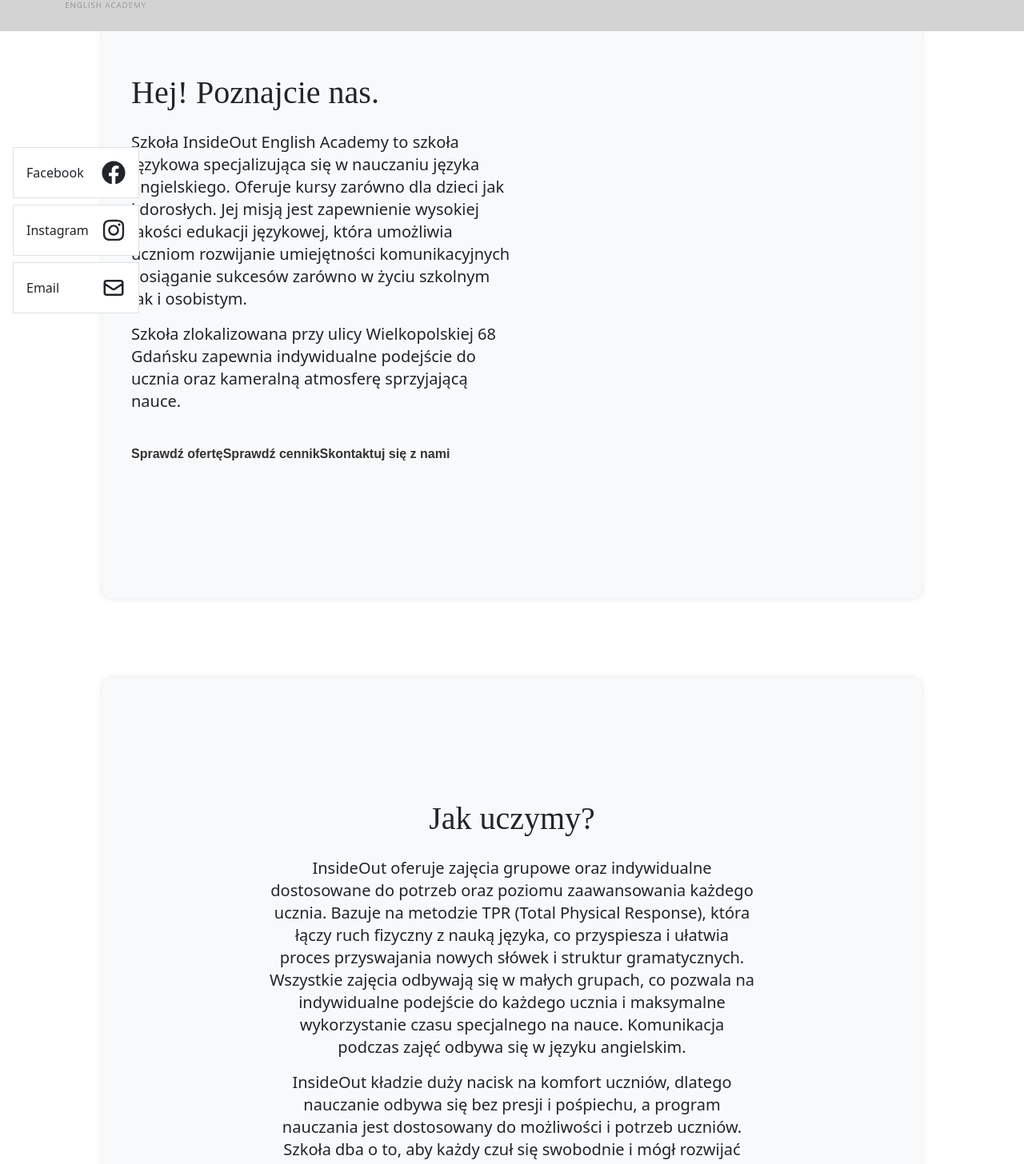
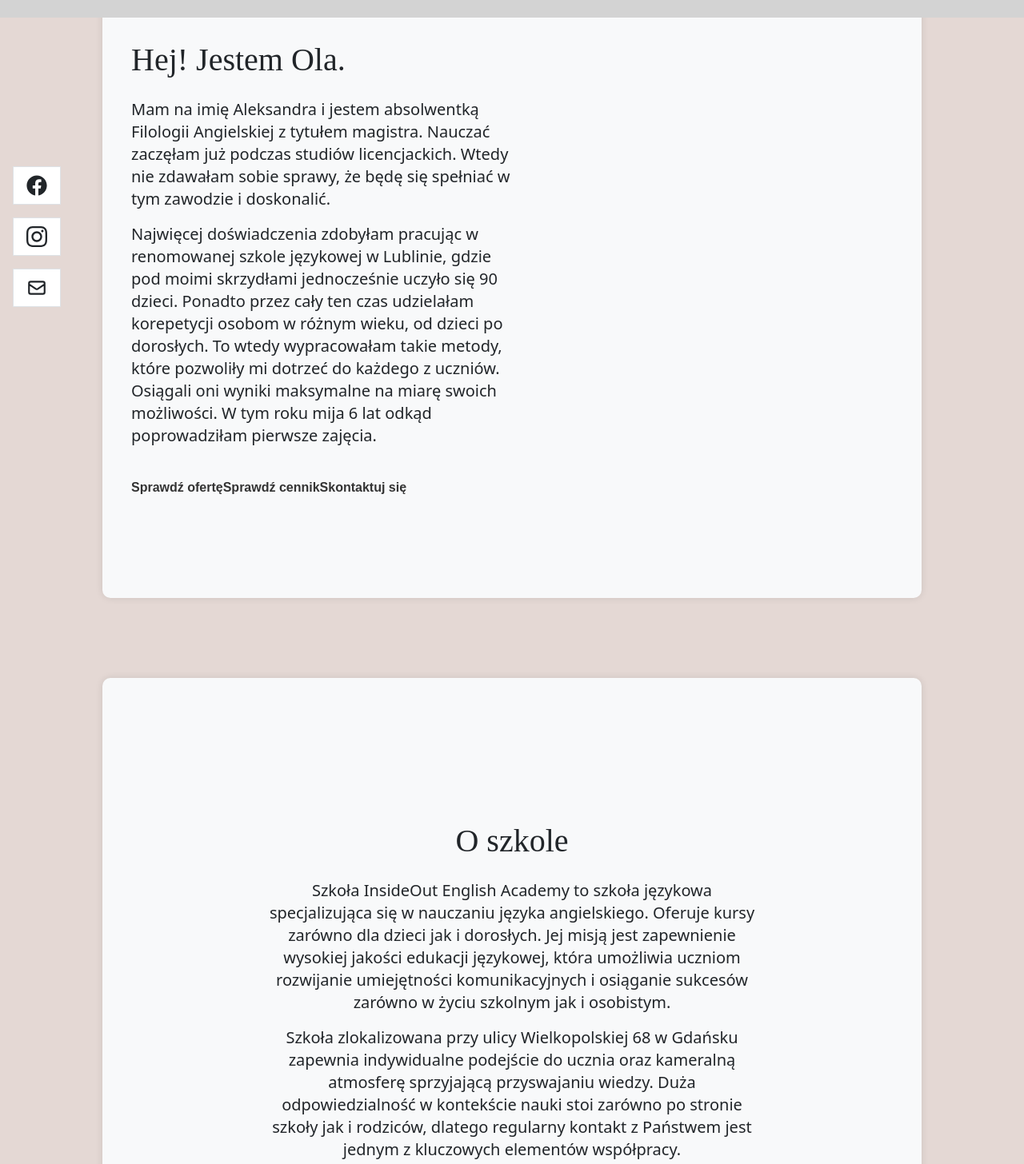
Before and after one commit to PatrycjaBochnak/Angielski, a React (Create React App) app: page / in a window 1280 px wide. Shown: the part 100-1556 px from the top of the page at 80% size. Built offline with nearby package versions, Linux system fonts and the light colour scheme.

Commit message:
add content

```diff
--- a/src/App.js
+++ b/src/App.js
@@ -6,6 +6,7 @@ import Pricing from "./pages/Pricing";
 import Reviews from "./pages/Reviews";
 import Welcome from "./pages/Welcome";
 import logo from "./asstes/images/logo-pion.png";
+import About from "./pages/About";
 
 function App() {
   return (
@@ -21,7 +22,7 @@ function App() {
           textAlign: "center",
           fontSize: "24px",
           backgroundColor: "#F5F5DC",
-          color: "purple",
+          color: "#572B86",
         }}
       >
         <img
@@ -40,11 +41,12 @@ function App() {
         <p>
           <span style={{ fontWeight: "bold"}}>Telefon: </span>+48 727-938-163
         </p>
-      </div>
-      <div style={{ display: "none" }}> */}
+      </div> */}
+      {/* {/* <div style={{ display: "none" }}> */}
         <div className="App">
           <Layout>
             <Welcome />
+            <About />
             <HowITeach />
             <Offer />
             <Pricing />
--- a/src/components/ContactForm.jsx
+++ b/src/components/ContactForm.jsx
@@ -5,15 +5,11 @@ const ContactForm = () => {
   return (
     <div className="row justify-content-center">
       <div className="p-3 border rounded bg-light">
-            <p className="text-gray-700 lead">
-              Feel free to submit the form below or reach out via email -{" "}
-              <span className="font-weight-bold">test@test.com</span>
-            </p>
         <div className="mb-3">
           <input
             className="form-control"
             type="text"
-                placeholder="Name"
+            placeholder="Imię"
             name="name"
           />
         </div>
@@ -21,20 +17,20 @@ const ContactForm = () => {
           <input
             className="form-control"
             type="email"
-                placeholder="Email"
+            placeholder="Wpisz swój e-mail"
             name="email"
           />
         </div>
         <div className="mb-3">
           <textarea
             className="form-control"
-                placeholder="Message"
+            placeholder="Napisz wiadomość"
             name="message"
             rows="5"
           ></textarea>
         </div>
         <button type="submit" className="btn btn-primary px-4 py-3 mt-3">
-              Send message
+          Wyślij
         </button>
       </div>
     </div>
--- a/src/index.css
+++ b/src/index.css
@@ -26,3 +26,7 @@ body {
 footer {
   margin-top: auto;
 }
+.App {
+  background-color: #E4D8D4;
+  background-repeat: repeat;
+}
--- a/src/layout/Navigation.jsx
+++ b/src/layout/Navigation.jsx
@@ -6,7 +6,7 @@ import NavButtons from "../components/NavButtons";
 import "../styles/custom.css";
 import { FaFacebook, FaInstagram } from "react-icons/fa";
 import { HiOutlineMail } from "react-icons/hi";
-import logo2 from "../asstes/images/logo-pion2.png";
+import logo2 from "../asstes/images/logo-poziom.png";
 
 const Navigation = () => {
   return (
@@ -17,7 +17,7 @@ const Navigation = () => {
           src={logo2}
           alt="Logo"
           style={{
-            width: "100px",
+            width: "200px",
             height: "auto",
           }}
         /></Navbar.Brand>
@@ -28,6 +28,7 @@ const Navigation = () => {
           <Navbar.Collapse className="justify-content-end">
             <Nav style={{ gap: "2em", fontSize: "22.5px", cursor: "pointer" }}>
               <NavButtons source="start" linkName="Start" />
+              <NavButtons source="about" linkName="O szkole" />
               <NavButtons source="how-i-teach" linkName="Jak uczymy?" />
               <NavButtons source="offer" linkName="Oferta" />
               <NavButtons source="pricing" linkName="Cennik" />
@@ -38,32 +39,35 @@ const Navigation = () => {
         </Container>
       </Navbar>
       <Container className="mt-5">
-        <div className="d-flex flex-col list-group translate-middle-y start-0 top-50 p-3 position-fixed">
+      <div className="d-flex flex-column list-group translate-middle-y start-0 top-50 p-3 position-fixed">
         <ul className="list-unstyled">
           <li>
             <a
-                className="list-group-item d-flex p-3 justify-content-between align-items-center text-dark mb-2"
-                href="https://www.linkedin.com/in/patrycja-bochnak-779a931a7/"
+              className="list-group-item d-flex my-3 justify-content-between align-items-center text-dark mb-2 social-link"
+              href="https://www.facebook.com/profile.php?id=61562394448294"
+              target="_blank"
             >
-                <span style={{ marginRight: "rem" }}>Facebook</span>{" "}
+              <span className="link-text">Facebook</span>
               <FaFacebook size={30} />
             </a>
           </li>
           <li>
             <a
-                className="list-group-item d-flex p-3 justify-content-between align-items-center text-dark mb-2"
-                href="https://github.com/PatrycjaBochnak"
+              className="list-group-item d-flex my-3 justify-content-between align-items-center text-dark mb-2 social-link"
+              href="https://www.instagram.com/insideout.englishacademy/"
+              target="_blank"
             >
-                <span style={{ marginRight: "1rem" }}>Instagram </span>{" "}
+              <span className="link-text">Instagram</span>
               <FaInstagram size={30} />
             </a>
           </li>
           <li>
             <a
-                className="list-group-item d-flex p-3 justify-content-between align-items-center text-dark mb-2"
-                href="mailto:patrycjabochnak@protonmail.com"
+              className="list-group-item d-flex my-3 justify-content-between align-items-center text-dark mb-2 social-link"
+              href="mailto:biuro@szkolainsideout.pl"
+              target="_blank"
             >
-                <span style={{ marginRight: "1rem" }}>Email</span>{" "}
+              <span className="link-text">Email</span>
               <HiOutlineMail size={30} />
             </a>
           </li>
--- /dev/null
+++ b/src/pages/About.jsx
@@ -0,0 +1,39 @@
+import React from "react";
+
+const About = () => {
+  return (
+    <div
+      name="about"
+      className="vh-100 bg-light d-flex flex-column justify-content-center align-items-center component-style"
+    >
+      <div className="container text-center">
+        <div className="row">
+          <div className="col-lg-8 mx-auto p-4">
+            <h1 className="mb-4" style={{ fontFamily: "Montserrat" }}>
+              O szkole
+            </h1>
+            <p className="lead">
+              Szkoła InsideOut English Academy to szkoła językowa specjalizująca
+              się w nauczaniu języka angielskiego. Oferuje kursy zarówno dla
+              dzieci jak i dorosłych. Jej misją jest zapewnienie wysokiej
+              jakości edukacji językowej, która umożliwia uczniom rozwijanie
+              umiejętności komunikacyjnych i osiąganie sukcesów zarówno w życiu
+              szkolnym jak i osobistym.
+            </p>
+            <p className="lead">
+              {" "}
+              Szkoła zlokalizowana przy ulicy Wielkopolskiej 68 w Gdańsku
+              zapewnia indywidualne podejście do ucznia oraz kameralną atmosferę
+              sprzyjającą przyswajaniu wiedzy. Duża odpowiedzialność w
+              kontekście nauki stoi zarówno po stronie szkoły jak i rodziców,
+              dlatego regularny kontakt z Państwem jest jednym z kluczowych
+              elementów współpracy.
+            </p>
+          </div>
+        </div>
+      </div>
+    </div>
+  );
+};
+
+export default About;
--- a/src/pages/Welcome.jsx
+++ b/src/pages/Welcome.jsx
@@ -3,30 +3,52 @@ import Container from "react-bootstrap/Container";
 import NavButtons from "../components/NavButtons";
 
 const Welcome = () => {
+  const buttonStyle = {
+    cursor: 'pointer',
+    marginRight: '1em',
+    color: 'pink'
+  };
+
   return (
     <div
       name="start"
       className="vh-100 bg-light d-flex flex-column justify-content-center align-items-center p-4 component-style"
     >
       <Container>
-        <h1 className="mb-4" style={{fontFamily:"Montserrat"}}>Hej! Poznajcie nas.</h1>
-        <p className="lead" style={{width:"50%"}}>
-              Szkoła InsideOut English Academy to szkoła językowa specjalizująca
-              się w nauczaniu języka angielskiego. Oferuje kursy zarówno dla
-              dzieci jak i dorosłych. Jej misją jest zapewnienie wysokiej
-              jakości edukacji językowej, która umożliwia uczniom rozwijanie
-              umiejętności komunikacyjnych i osiąganie sukcesów zarówno w życiu
-              szkolnym jak i osobistym.
-            </p>
-            <p className="lead" style={{width:"50%"}}>
-              Szkoła zlokalizowana przy ulicy Wielkopolskiej 68 Gdańsku zapewnia
-              indywidualne podejście do ucznia oraz kameralną atmosferę
-              sprzyjającą nauce.
-            </p>
-        <div className="py-4">
-        <NavButtons source="offer" linkName="Sprawdź ofertę" />
-        <NavButtons source="pricing" linkName="Sprawdź cennik" />
-        <NavButtons source="contact" linkName="Skontaktuj się z nami" />
+        <h1 className="mb-4" style={{ fontFamily: "Montserrat" }}>
+          Hej! Jestem Ola.
+        </h1>
+        <p className="lead" style={{ width: "50%" }}>
+          Mam na imię Aleksandra i jestem absolwentką Filologii Angielskiej z
+          tytułem magistra. Nauczać zaczęłam już podczas studiów licencjackich.
+          Wtedy nie zdawałam sobie sprawy, że będę się spełniać w tym zawodzie i
+          doskonalić.
+        </p>
+        <p className="lead" style={{ width: "50%" }}>
+          Najwięcej doświadczenia zdobyłam pracując w renomowanej szkole
+          językowej w Lublinie, gdzie pod moimi skrzydłami jednocześnie uczyło
+          się 90 dzieci. Ponadto przez cały ten czas udzielałam korepetycji
+          osobom w różnym wieku, od dzieci po dorosłych. To wtedy wypracowałam
+          takie metody, które pozwoliły mi dotrzeć do każdego z uczniów.
+          Osiągali oni wyniki maksymalne na miarę swoich możliwości. W tym roku
+          mija 6 lat odkąd poprowadziłam pierwsze zajęcia.
+        </p>
+        <div className="py-4 d-flex">
+          <NavButtons
+            source="offer"
+            linkName="Sprawdź ofertę"
+            style={buttonStyle}
+          />
+          <NavButtons
+            source="pricing"
+            linkName="Sprawdź cennik"
+            style={buttonStyle}
+          />
+          <NavButtons
+            source="contact"
+            linkName="Skontaktuj się"
+            style={{ ...buttonStyle, marginRight: 0 }}
+          />
         </div>
       </Container>
     </div>
--- a/src/styles/custom.css
+++ b/src/styles/custom.css
@@ -7,6 +7,11 @@
   margin-right: 10%;
   margin-bottom: 100px;
 }
+
+.component-style {
+  padding: 20px;
+}
+
 .rectangle {
   background-color: #d3d3d3;
   width: 100%;
@@ -16,11 +21,77 @@
   display: flex;
   justify-content: center;
   align-items: center;
-    font-family: 'Montserrat', sans-serif;
+  font-family: "Montserrat", sans-serif;
   font-size: 1.5rem;
   text-align: center;
+  position: relative;
+  padding: 20px;
+  background-color: #f0f0f0;
+  text-align: center;
+  cursor: pointer;
 }
 
-  .component-style {
-    padding: 20px;
+.default-text,
+.hover-text {
+  position: absolute;
+  top: 50%;
+  left: 50%;
+  transform: translate(-50%, -50%);
+  transition: opacity 0.3s;
 }
+
+.default-text {
+  opacity: 1;
+}
+
+.hover-text {
+  opacity: 0;
+}
+
+.rectangle:hover .default-text {
+  opacity: 0;
+}
+
+.rectangle:hover .hover-text {
+  opacity: 1;
+}
+.social-link {
+
+  width: 60px;
+  height: auto;
+  overflow: hidden;
+  transition: width 0.3s ease;
+}
+
+.social-link .link-text {
+  position: absolute;
+  left: 100%;
+  white-space: nowrap;
+  opacity: 0;
+  transition: left 0.3s ease, opacity 0.3s ease;
+}
+
+.social-link:hover {
+  width: 200px;
+}
+
+.social-link:hover .link-text {
+  left: 100px;
+  opacity: 1;
+}
+
+.social-link .fa-facebook,
+.social-link .fa-instagram,
+.social-link .hi-outline-mail {
+  transition: margin-right 0.3s ease;
+}
+.social-icon {
+  flex-shrink: 0;
+  margin-right: 0;
+}
+.list-group-item {
+  display: flex;
+  align-items: center;
+  justify-content: flex-start;
+  padding: 0.5rem;
+}
```
Also changed, not shown: src/pages/Contact.jsx (+5 -4 lines), src/pages/Pricing.jsx (+29 -3 lines), src/asstes/images/logo-poziom.png (added). Lines whose indentation alone changed are shown as unchanged.
